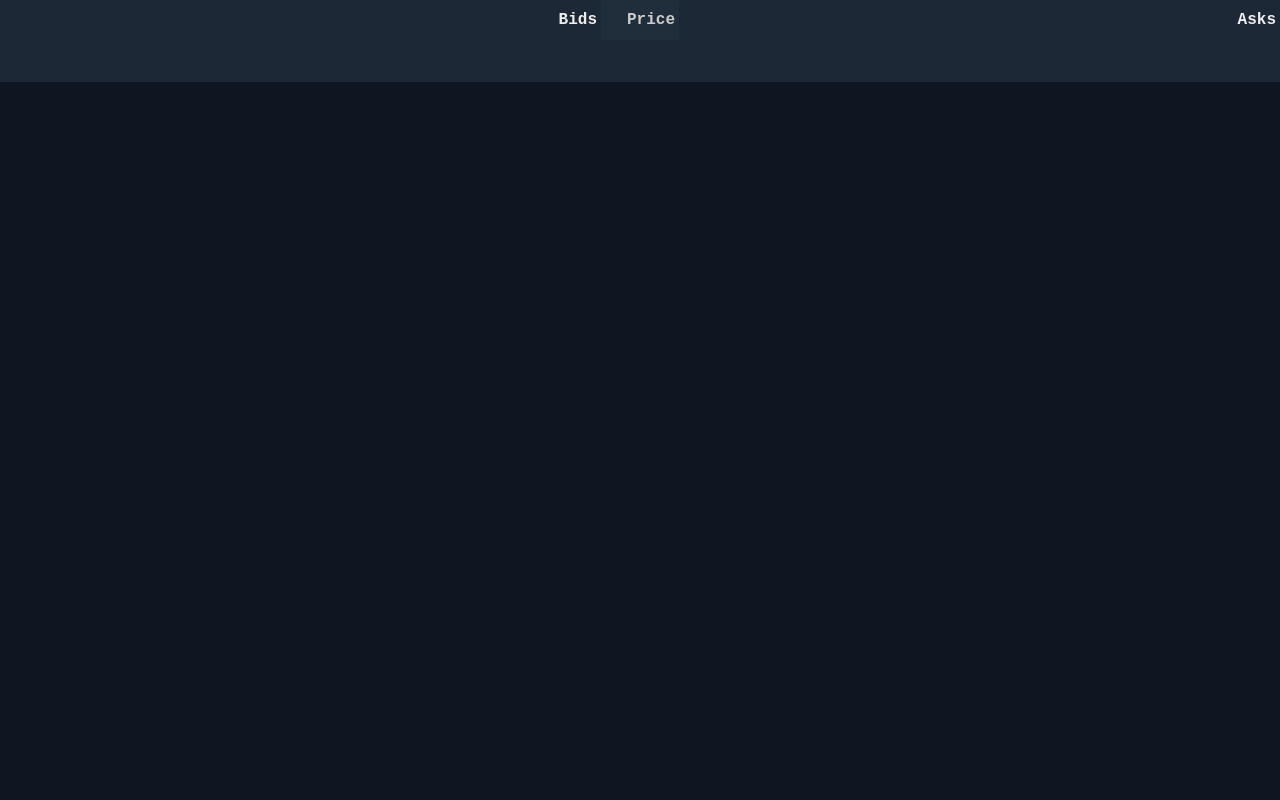
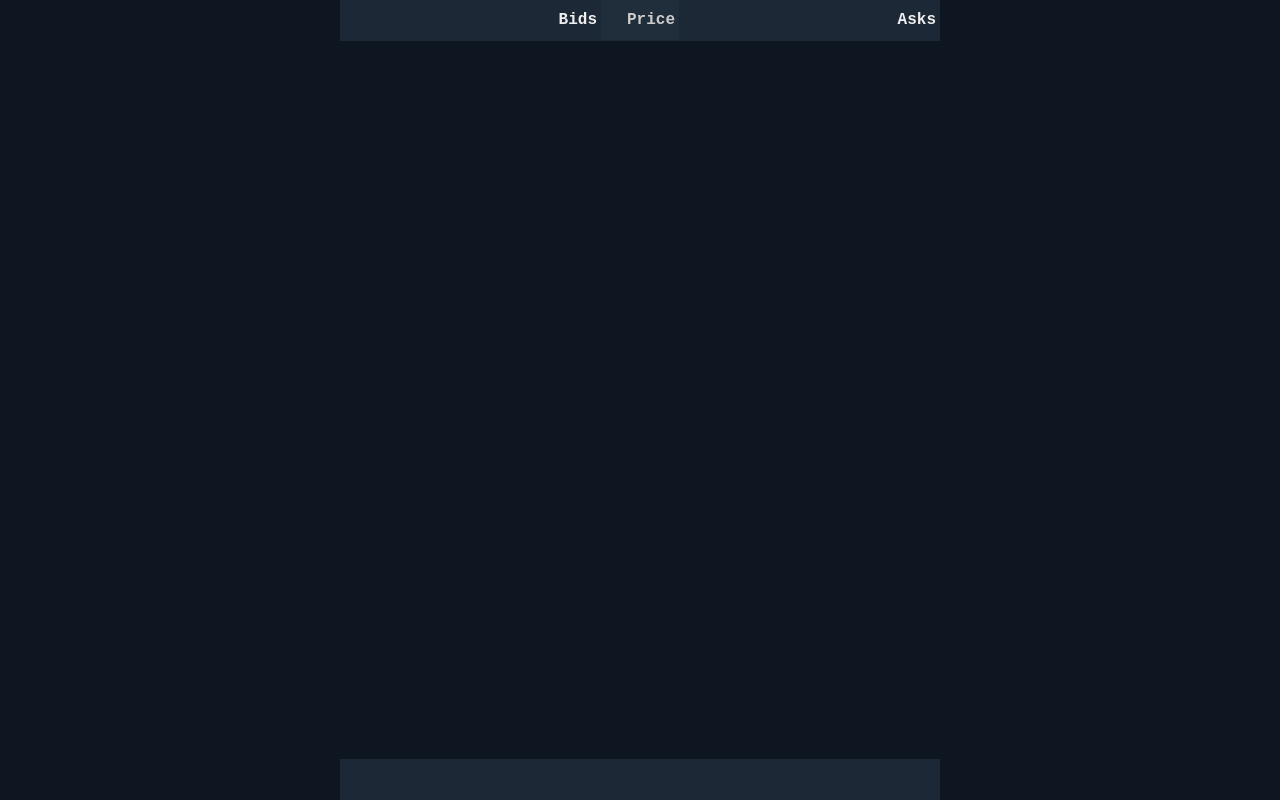
Before and after one commit to raghdiaissa/dom, a plain HTML site: page index.html in a window 1280 px wide. Drawn offline with Linux system fonts and the light colour scheme.

Commit message:
Update index.html

```diff
--- a/index.html
+++ b/index.html
@@ -5,19 +5,29 @@
   <meta name="viewport" content="width=device-width, initial-scale=1.0" />
   <title>DOM Viewer</title>
   <style>
-    body {
-      font-family: Arial, sans-serif;
-      background-color: #0e1621;
-      color: #eee;
+    html, body {
+      height: 100%;
       margin: 0;
       padding: 0;
+      background-color: #0e1621;
+      font-family: Arial, sans-serif;
+      color: #eee;
+    }
+
+    body {
+      display: flex;
+      flex-direction: column;
+      justify-content: center;
+      align-items: center;
     }
 
     table {
       width: 100%;
+      max-width: 600px;
       border-collapse: collapse;
       font-size: 16px;
       table-layout: fixed;
+      height: 100%;
     }
 
     th, td {
```
